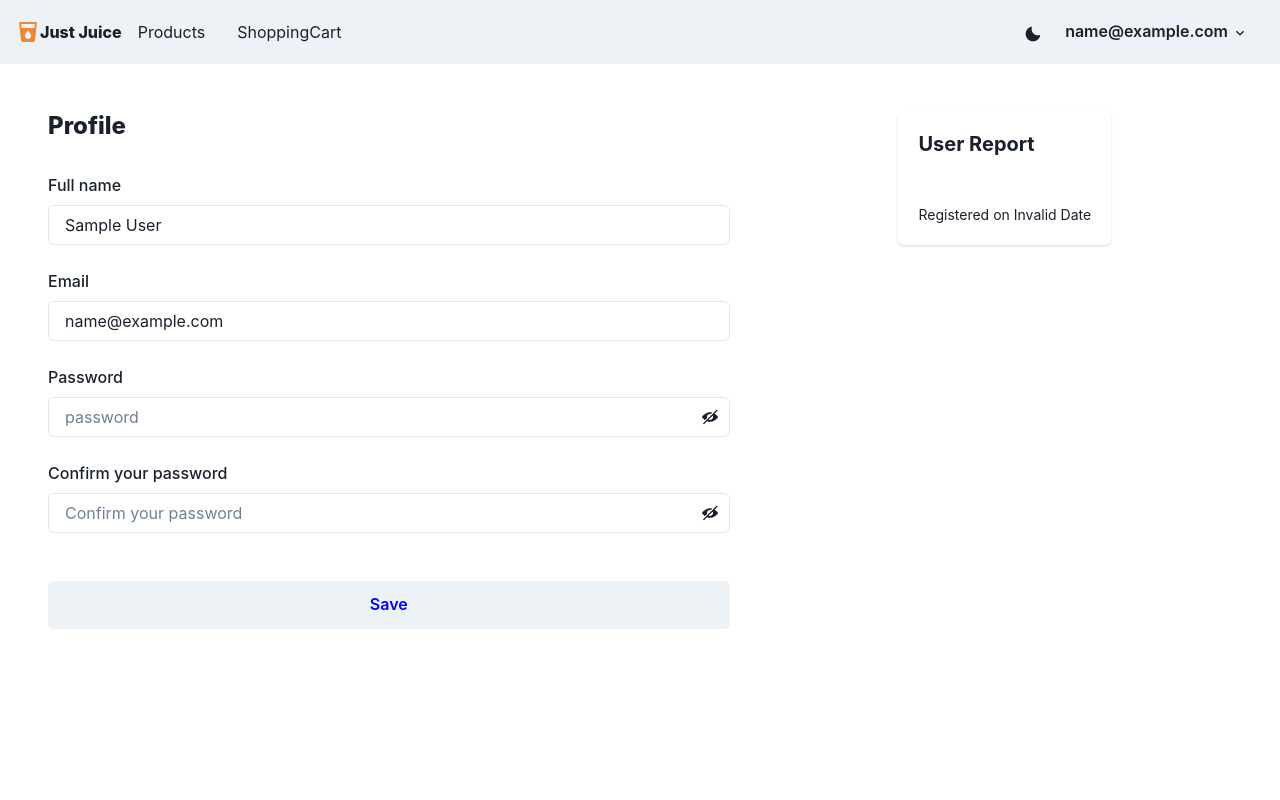
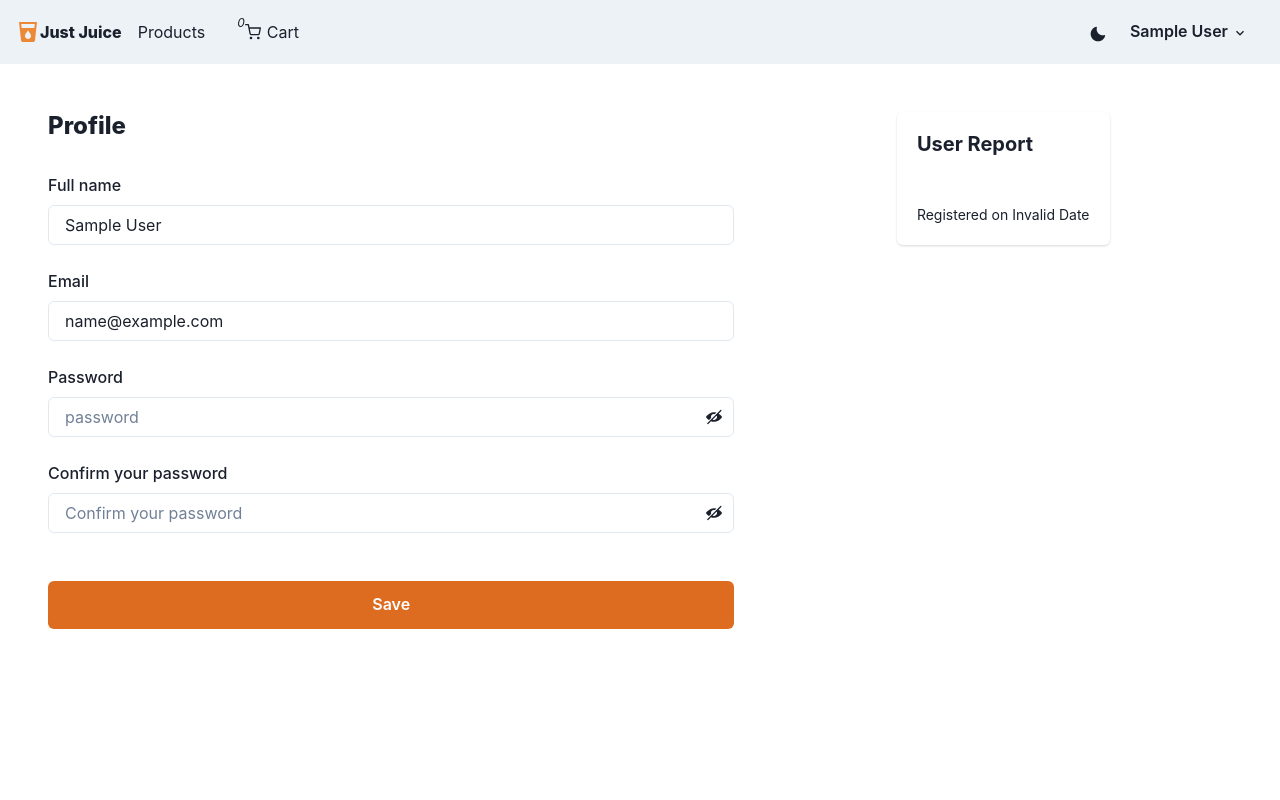
Before and after one commit to Sheldon-Pierce/Just-Juice-React, a React (Create React App) app in the folder client/: page /profile in a window 1280 px wide. Shown: the top 800 px of the page. Built offline with nearby package versions, Linux system fonts and the light colour scheme; sample sign-in values are in the browser's storage.

Commit message:
Profile Screen & Cart Icon

```diff
--- a/client/src/components/Navbar.js
+++ b/client/src/components/Navbar.js
@@ -21,14 +21,28 @@ import {
 import { Link as ReactLink } from 'react-router-dom';
 import { HamburgerIcon, CloseIcon, MoonIcon, SunIcon, ChevronDownIcon } from '@chakra-ui/icons';
 import { MdLocalDrink, MdLocalShipping, MdLogout, MdOutlineAdminPanelSettings } from 'react-icons/md';
+import { FiShoppingCart } from 'react-icons/fi';
 import { CgProfile } from 'react-icons/cg'
 import { useState } from 'react';
 import { useDispatch, useSelector } from 'react-redux';
 import { logout } from '../redux/actions/userActions';
 
+const ShoppingCartIcon = () => {
+  const cartInfo = useSelector((state) => state.cart);
+  const { cart } = cartInfo;
+  return (
+    <Flex>
+      <Text fontStyle='italic' as='sub' fontSize='xs'>{cart.length}</Text>
+      <Icon ml='-1.5' as={FiShoppingCart} h='4' w='7' alignSelf='center' />
+      Cart
+    </Flex>
+  )
+}
+
+
 const links = [
   { linkName: 'Products', path: '/products' },
-  { linkName: 'ShoppingCart', path: '/cart' },
+  { linkName: <ShoppingCartIcon />, path: '/cart' },
 ];
 
 const NavLink = ({ path, children }) => (
@@ -102,7 +116,7 @@ const Navbar = () => {
             <>
             <Menu>
               <MenuButton px='4' py='2' transition='all 0.4s' as={Button}>
-                  {userInfo.email} <ChevronDownIcon />
+                  {userInfo.name} <ChevronDownIcon />
               </MenuButton>
               <MenuList>
                 <MenuItem as={ReactLink} to='/profile'>
--- a/client/src/redux/actions/userActions.js
+++ b/client/src/redux/actions/userActions.js
@@ -31,6 +31,7 @@ export const login = (email, password) => async (dispatch) => {
 };
 
 export const logout = () => (dispatch) => {
+  dispatch(resetUpdate());
   localStorage.removeItem('userInfo');
   dispatch(userLogout());
 }
@@ -74,7 +75,7 @@ export const updateProfile = (id, name, email, password) => async (dispatch, get
         'Content-Type': 'application/json',
       },
     };
-    const {data} = await axios.put(`/api/users/profile${id}`, {_id: id, name, email, password}, config);
+    const {data} = await axios.put(`/api/users/profile/${id}`, {_id: id, name, email, password}, config);
     localStorage.setItem('userInfo', JSON.stringify(data));
     dispatch(updateUserProfile(data));
   } catch (error) {
--- a/client/src/screens/ProfileScreen.js
+++ b/client/src/screens/ProfileScreen.js
@@ -41,7 +41,7 @@ useEffect(() => {
     if(updateSuccess){
         toast({description: 'Profile saved.', status: 'success', isClosable: true})
     }
-})
+}, [toast, updateSuccess])
 
   return userInfo ? (
     <Formik
@@ -72,8 +72,8 @@ useEffect(() => {
           px={{ base: '4', md: '8', lg: '12' }}
           py={{ base: '6', md: '8', lg: '12' }}
         >
-          <Stack direction={{ base: 'column', lg: 'row' }} align={{ lg: 'flex-start' }}>
-            <Stack pr={{ base: '0', md: '10' }} flex='1.5' mb={{ base: '2xl', md: 'none' }}>
+          <Stack spacing='10' direction={{ base: 'column', lg: 'row' }} align={{ lg: 'flex-start' }}>
+            <Stack flex='1.5' mb={{ base: '2xl', md: 'none' }}>
               <Heading fontSize={'2xl'} fontWeight={'extrabold'}>
                 Profile
               </Heading>
@@ -126,7 +126,7 @@ useEffect(() => {
                 </Stack>
                 <Stack spacing='6'>
                   <Button
-                    color='blue'
+                    colorScheme='orange'
                     size='lg'
                     fontSize='md'
                     isLoading={loading}
```
Also changed, not shown: 1 other file (tests, documents, lock files or other folders).
